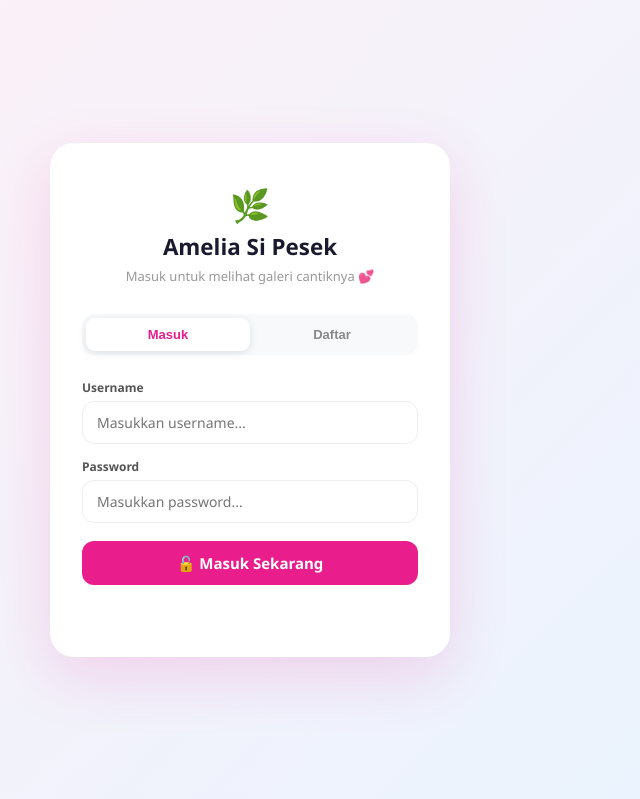
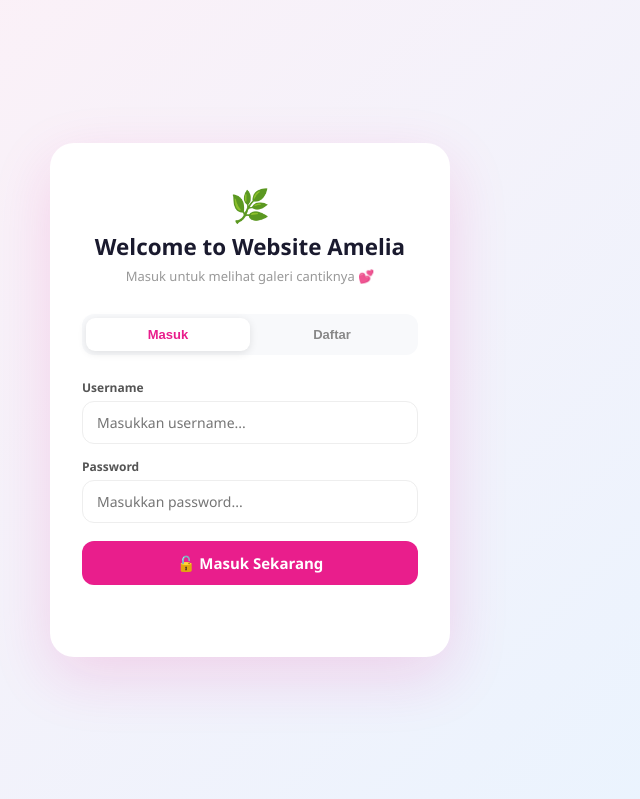
Before and after one commit to fadliachsan27/web-amelia, a website: page index.html in a window 1280 px wide. Shown: the top 799 px of the page, without its empty margins (390-1030 px from the left). Drawn offline with Linux system fonts and the light colour scheme; no server answers.

Commit message:
pergantian-nama

```diff
--- a/index.html
+++ b/index.html
@@ -1622,7 +1622,7 @@
   <div id="login-screen">
     <div class="auth-card">
       <div class="auth-logo">🌿</div>
-      <div class="auth-title">Amelia Si Pesek</div>
+      <div class="auth-title">Welcome to Website Amelia</div>
       <div class="auth-sub">Masuk untuk melihat galeri cantiknya 💕</div>
       <div class="auth-tabs">
         <button class="auth-tab active" onclick="switchTab('login')">Masuk</button>
```
